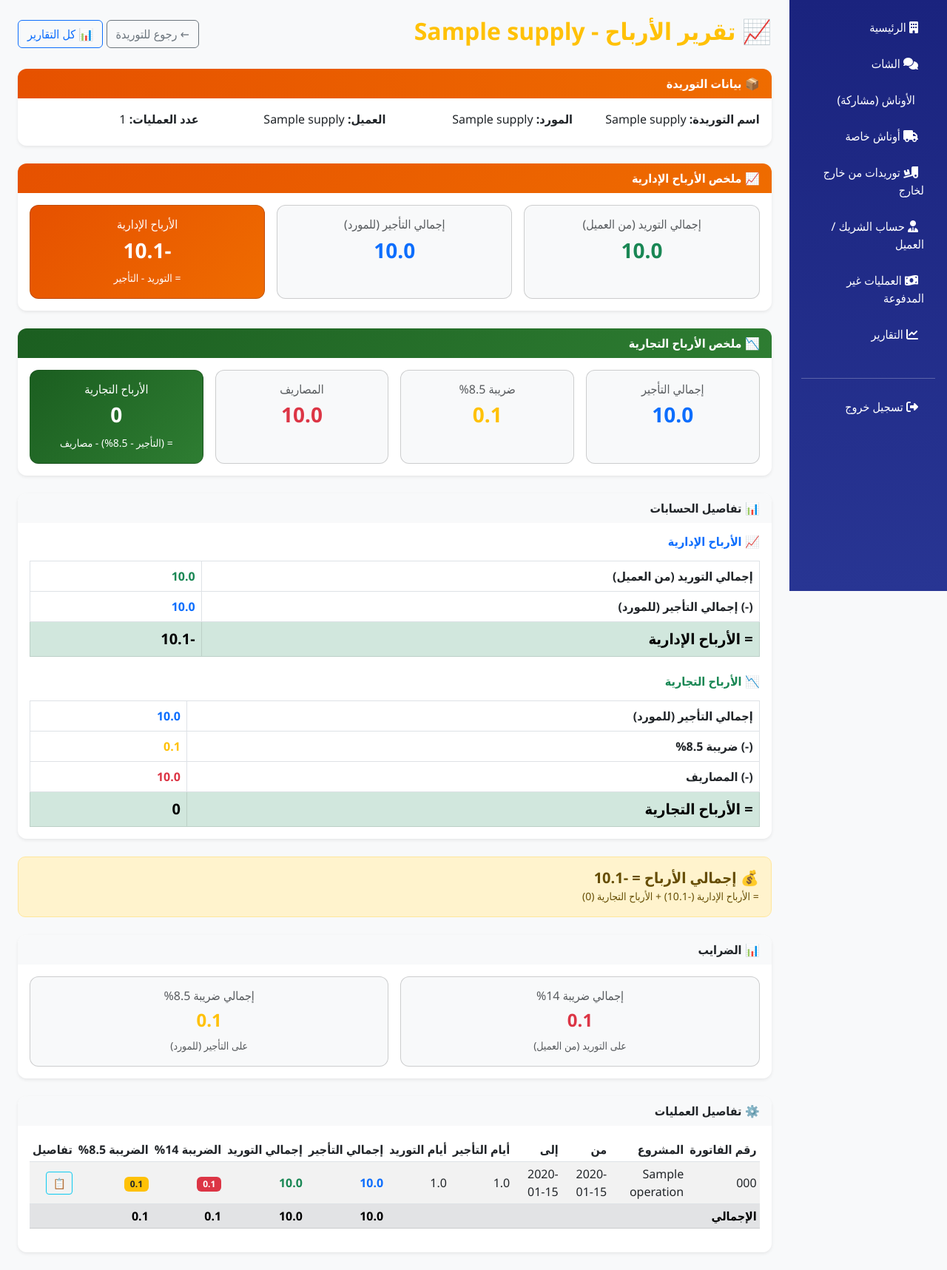
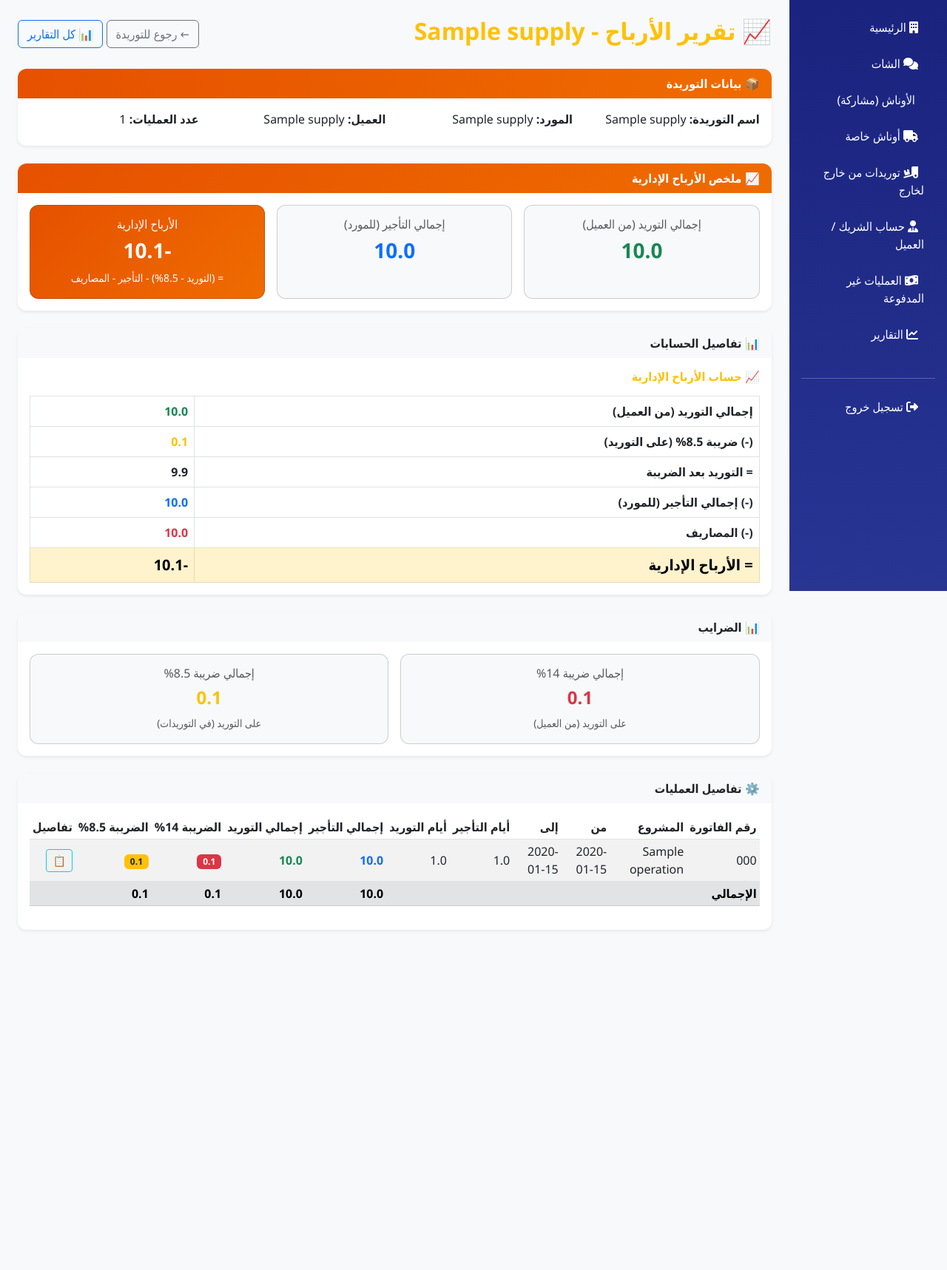
Before and after one commit to mariam-anwar-elgendy/FactoryAlFath, a Flask app: page /almasa/reports/supply-profit/1 in a window 1280 px wide. Shown: the part 57-1774 px from the top of the page at 74% size. After the commit the page ends 1315 px from the top, so only its background shows below. Run offline with Flask 3, Linux system fonts and the light colour scheme; a user stored in the database is signed in; tables that the repository leaves empty hold one stand-in row (values such as "Sample post").

Commit message:
Refactor profit and tax calculations in HTML template
Updated profit calculations and tax descriptions in supply_profit_single.html. Removed commercial profit summary and adjusted labels for clarity.

```diff
--- a/templates/almasa/supply_profit_single.html
+++ b/templates/almasa/supply_profit_single.html
@@ -54,51 +54,7 @@
                     <div class="card-body text-center">
                         <h6>الأرباح الإدارية</h6>
                         <h3 class="fw-bold">{{ admin_profit }}</h3>
-                        <small>= التوريد - التأجير</small>
-                    </div>
-                </div>
-            </div>
-        </div>
-    </div>
-</div>
-
-<!-- ✅ ملخص الأرباح التجارية -->
-<div class="card border-0 shadow-sm mb-4">
-    <div class="card-header text-white fw-bold" style="background: linear-gradient(135deg, #1b5e20, #2e7d32);">
-        📉 ملخص الأرباح التجارية
-    </div>
-    <div class="card-body">
-        <div class="row g-3">
-            <div class="col-md-3">
-                <div class="card bg-light h-100">
-                    <div class="card-body text-center">
-                        <h6 class="text-muted">إجمالي التأجير</h6>
-                        <h3 class="fw-bold text-primary">{{ total_rental }}</h3>
-                    </div>
-                </div>
-            </div>
-            <div class="col-md-3">
-                <div class="card bg-light h-100">
-                    <div class="card-body text-center">
-                        <h6 class="text-muted">ضريبة 8.5%</h6>
-                        <h3 class="fw-bold text-warning">{{ tax_85_amount or 0 }}</h3>
-                    </div>
-                </div>
-            </div>
-            <div class="col-md-3">
-                <div class="card bg-light h-100">
-                    <div class="card-body text-center">
-                        <h6 class="text-muted">المصاريف</h6>
-                        <h3 class="fw-bold text-danger">{{ total_expenses }}</h3>
-                    </div>
-                </div>
-            </div>
-            <div class="col-md-3">
-                <div class="card h-100" style="background: linear-gradient(135deg, #1b5e20, #2e7d32); color: white;">
-                    <div class="card-body text-center">
-                        <h6>الأرباح التجارية</h6>
-                        <h3 class="fw-bold">{{ supply_profit }}</h3>
-                        <small>= (التأجير - 8.5%) - مصاريف</small>
+                        <small>= (التوريد - 8.5%) - التأجير - المصاريف</small>
                     </div>
                 </div>
             </div>
@@ -110,54 +66,38 @@
 <div class="card border-0 shadow-sm mb-4">
     <div class="card-header bg-light fw-bold">📊 تفاصيل الحسابات</div>
     <div class="card-body">
-        <h6 class="fw-bold text-primary mb-3">📈 الأرباح الإدارية</h6>
-        <table class="table table-bordered mb-4">
+        <h6 class="fw-bold text-warning mb-3">📈 حساب الأرباح الإدارية</h6>
+        <table class="table table-bordered mb-0">
             <tbody>
                 <tr>
                     <td class="fw-bold">إجمالي التوريد (من العميل)</td>
                     <td class="text-success fw-bold">{{ total_supply }}</td>
                 </tr>
+                {% if tax_85_amount > 0 %}
+                <tr>
+                    <td class="fw-bold">(-) ضريبة 8.5% (على التوريد)</td>
+                    <td class="text-warning fw-bold">{{ tax_85_amount }}</td>
+                </tr>
+                <tr>
+                    <td class="fw-bold">= التوريد بعد الضريبة</td>
+                    <td class="fw-bold">{{ supply_after_tax }}</td>
+                </tr>
+                {% endif %}
                 <tr>
                     <td class="fw-bold">(-) إجمالي التأجير (للمورد)</td>
                     <td class="text-primary fw-bold">{{ total_rental }}</td>
                 </tr>
-                <tr class="table-success">
+                <tr>
+                    <td class="fw-bold">(-) المصاريف</td>
+                    <td class="text-danger fw-bold">{{ total_expenses }}</td>
+                </tr>
+                <tr class="table-warning">
                     <td class="fw-bold fs-5">= الأرباح الإدارية</td>
                     <td class="fw-bold fs-5">{{ admin_profit }}</td>
                 </tr>
             </tbody>
         </table>
-
-        <h6 class="fw-bold text-success mb-3">📉 الأرباح التجارية</h6>
-        <table class="table table-bordered mb-0">
-            <tbody>
-                <tr>
-                    <td class="fw-bold">إجمالي التأجير (للمورد)</td>
-                    <td class="text-primary fw-bold">{{ total_rental }}</td>
-                </tr>
-                {% if tax_85_amount > 0 %}
-                <tr>
-                    <td class="fw-bold">(-) ضريبة 8.5%</td>
-                    <td class="text-warning fw-bold">{{ tax_85_amount }}</td>
-                </tr>
-                {% endif %}
-                <tr>
-                    <td class="fw-bold">(-) المصاريف</td>
-                    <td class="text-danger fw-bold">{{ total_expenses }}</td>
-                </tr>
-                <tr class="table-success">
-                    <td class="fw-bold fs-5">= الأرباح التجارية</td>
-                    <td class="fw-bold fs-5">{{ supply_profit }}</td>
-                </tr>
-            </tbody>
-        </table>
     </div>
-</div>
-
-<!-- ✅ إجمالي الأرباح -->
-<div class="alert alert-warning mb-4">
-    <h5 class="fw-bold mb-0">💰 إجمالي الأرباح = {{ admin_profit + supply_profit }}</h5>
-    <small>= الأرباح الإدارية ({{ admin_profit }}) + الأرباح التجارية ({{ supply_profit }})</small>
 </div>
 
 <!-- ✅ ملخص الضرايب -->
@@ -183,7 +123,7 @@
                     <div class="card-body text-center">
                         <h6 class="text-muted">إجمالي ضريبة 8.5%</h6>
                         <h4 class="fw-bold text-warning">{{ tax_85_amount }}</h4>
-                        <small class="text-muted">على التأجير (للمورد)</small>
+                        <small class="text-muted">على التوريد (في التوريدات)</small>
                     </div>
                 </div>
             </div>
@@ -236,7 +176,7 @@
                         <td>
                             {% if op.tax_85_enabled %}
                                 <span class="badge bg-warning text-dark">
-                                    {{ (op.rental_total * op.tax_85_value / 100)|round(2) }}
+                                    {{ (op.supply_total * op.tax_85_value / 100)|round(2) }}
                                 </span>
                             {% else %}-{% endif %}
                         </td>
@@ -319,7 +259,7 @@
             <tr class="table-warning"><td class="fw-bold" style="width: 40%;">ضريبة 14%</td><td>{{ (op.supply_total * op.tax_14_value / 100)|round(2) }}</td></tr>
             {% endif %}
             {% if op.tax_85_enabled %}
-            <tr class="table-warning"><td class="fw-bold">ضريبة 8.5%</td><td>{{ (op.rental_total * op.tax_85_value / 100)|round(2) }}</td></tr>
+            <tr class="table-warning"><td class="fw-bold">ضريبة 8.5% (على التوريد)</td><td>{{ (op.supply_total * op.tax_85_value / 100)|round(2) }}</td></tr>
             {% endif %}
           </tbody>
         </table>
```
